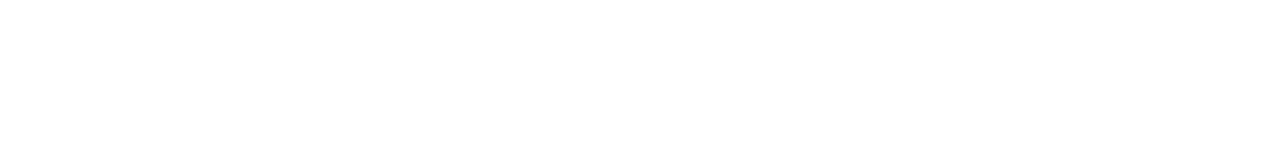
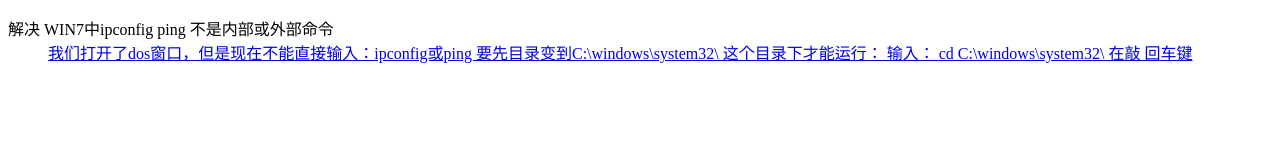
Before and after one commit to lovelydaidai/Blog, a plain HTML site: page computer.html in a window 1280 px wide. Drawn offline with Linux system fonts and the light colour scheme.

Commit message:
添加cname

```diff
--- a/computer.html
+++ b/computer.html
@@ -5,6 +5,11 @@
     <title>电脑问题</title>
 </head>
 <body>
-
+<dl>
+    <dt>解决 WIN7中ipconfig ping 不是内部或外部命令</dt>
+    <dd><a href="http://jingyan.baidu.com/article/3065b3b6ea2dd4becef8a442.html">我们打开了dos窗口，但是现在不能直接输入：ipconfig或ping
+        要先目录变到C:\windows\system32\ 这个目录下才能运行：
+        输入： cd C:\windows\system32\  在敲 回车键</a></dd>
+</dl>
 </body>
 </html>
```
Also changed, not shown: 1 other file.
